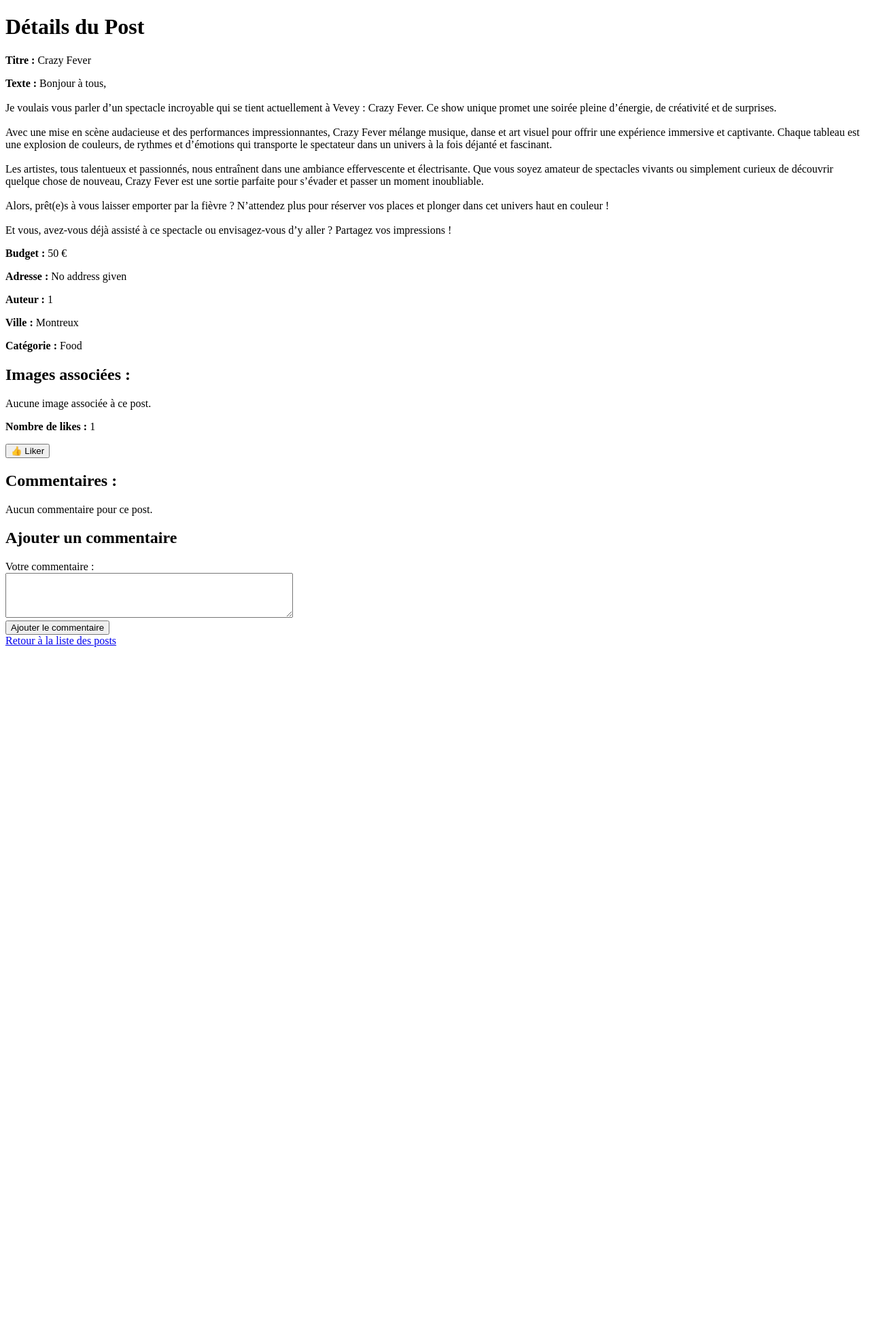
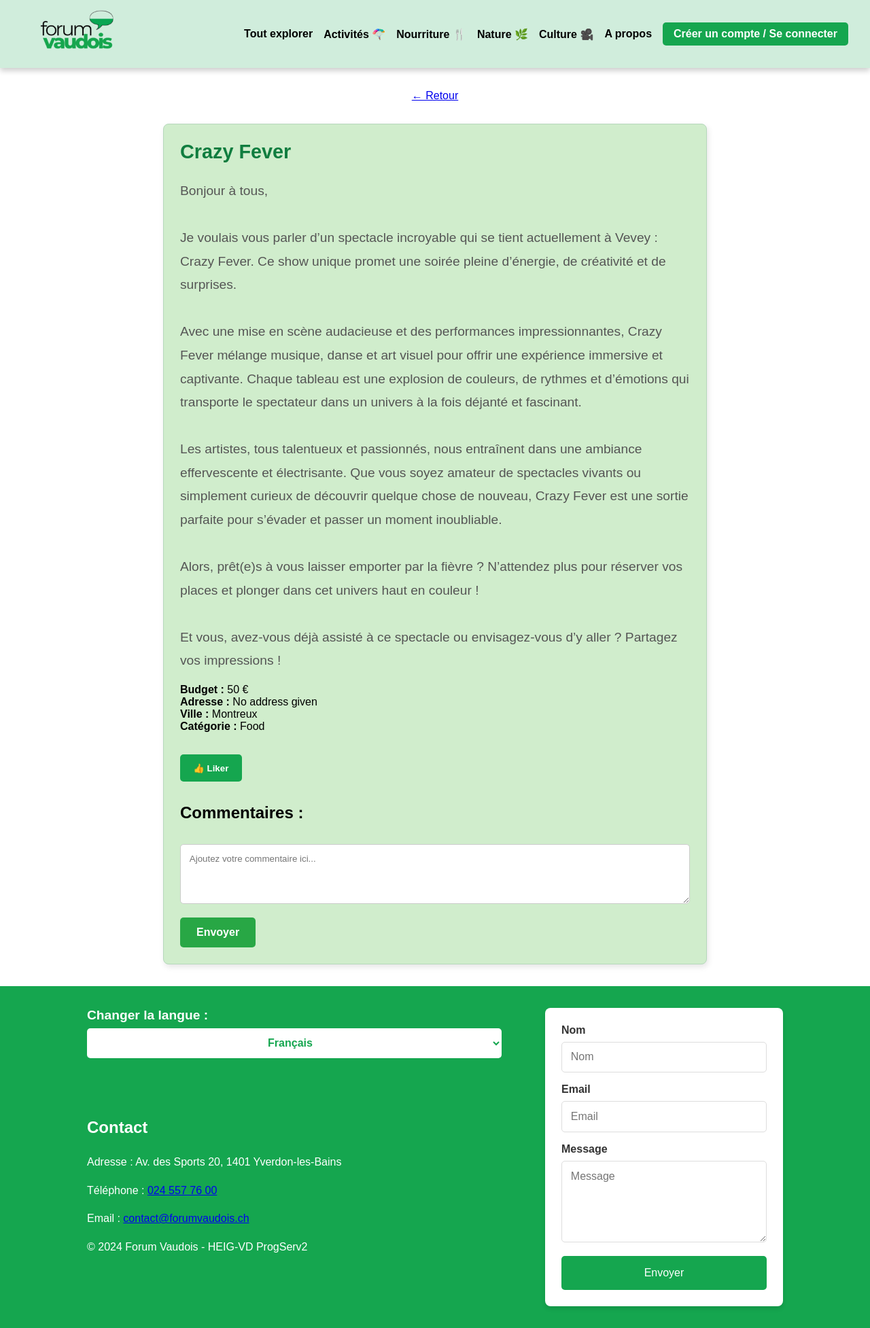
Before and after one commit to AgatheMakumbi/forumVaudois, a PHP site: page /ForumVaudois/pages/postDetails.php?id_post=1 in a window 1280 px wide. Shown: the whole page at 68% size. Before the commit the page ends 952 px from the top, so only its background shows below. Run offline with PHP 8.4, Linux system fonts and the light colour scheme; data comes from the database, SQL or seed files in the repository; both versions use the stored data as it was after the commit.

Commit message:
design de la page detailPost

```diff
--- a/assets/css/style.css
+++ b/assets/css/style.css
@@ -690,7 +690,7 @@ body {
 }
 
 .post-card {
-    background-color: #dfffe5;
+    background-color: #D0EDDC;
     border: 1px solid #b5d8bb;
     border-radius: 8px;
     width: 90%;
@@ -953,6 +953,134 @@ body {
     background-color: #0b5f2b;
 }
 
+
+/* ==========================
+   STYLES POUR POST DETAIL
+========================== */
+.main-content-post-detail {
+    display: flex;
+    flex-direction: column;
+    align-items: center;
+    gap: 2rem;
+    padding: 2rem;
+}
+
+.post-detail-container {
+    background-color: #d0edcc;
+    border: 1px solid #b5d8bb;
+    border-radius: 8px;
+    width: 90%;
+    max-width: 800px;
+    padding: 1.5rem;
+    box-shadow: 2px 4px 8px rgba(0, 0, 0, 0.1);
+}
+
+.post-header {
+    display: flex;
+    align-items: center;
+    gap: 1rem;
+    margin-bottom: 1rem;
+}
+
+.post-avatar {
+    width: 60px;
+    height: 60px;
+    border-radius: 50%;
+    border: 2px solid #28a745;
+}
+
+.post-title {
+    font-size: 1.8rem;
+    font-weight: bold;
+    color: #107d3f;
+    margin-bottom: 0.5rem;
+}
+
+.post-description {
+    font-size: 1.2rem;
+    color: #555;
+    margin-bottom: 1rem;
+    line-height: 1.8;
+}
+
+.media-container {
+    display: flex;
+    gap: 1rem;
+    flex-wrap: wrap;
+    margin-top: 1rem;
+}
+
+.post-media {
+    width: 100%;
+    max-width: 300px;
+    border-radius: 8px;
+    box-shadow: 0 2px 4px rgba(0, 0, 0, 0.1);
+}
+
+.comment-section {
+    margin-top: 2rem;
+}
+
+.comment-list {
+    list-style: none;
+    padding: 0;
+    margin: 0;
+}
+
+.comment-item {
+    background-color: #f5f5f5;
+    border-radius: 8px;
+    padding: 1rem;
+    margin-bottom: 1rem;
+    box-shadow: 0 2px 4px rgba(0, 0, 0, 0.1);
+}
+
+.add-comment-form {
+    margin-top: 2rem;
+}
+
+.add-comment-form textarea {
+    width: 100%;
+    padding: 0.8rem;
+    border-radius: 5px;
+    border: 1px solid #ccc;
+    resize: vertical;
+    margin-bottom: 1rem;
+}
+
+.submit-comment-button {
+    background-color: #28a745;
+    color: #fff;
+    padding: 0.8rem 1.5rem;
+    border: none;
+    border-radius: 5px;
+    cursor: pointer;
+    font-size: 1rem;
+    font-weight: bold;
+    transition: background-color 0.3s ease;
+}
+
+.submit-comment-button:hover {
+    background-color: #218838;
+}
+
+.like-button {
+    background-color: #15a64f;
+    color: #fff;
+    padding: 0.8rem 1.2rem;
+    border: none;
+    border-radius: 5px;
+    cursor: pointer;
+    font-weight: bold;
+    margin-top: 1rem;
+    transition: background-color 0.3s ease;
+}
+
+.like-button:hover {
+    background-color: #107d3f;
+}
+
+
 /* ==========================
    FOOTER
 ========================== */
--- a/pages/postDetails.php
+++ b/pages/postDetails.php
@@ -1,117 +1,144 @@
 <?php
+
+/**
+ * Fichier de détail du post.
+ * Ce fichier récupère les informations détaillées d'un post,
+ * y compris les médias associés, les likes et les commentaires.
+ */
+
 require_once '../vendor/autoload.php';
 
 use M521\ForumVaudois\CRUDManager\DbManagerCRUD;
-use M521\ForumVaudois\Entity\User;
-use M521\ForumVaudois\Entity\Personne;
-use M521\ForumVaudois\Entity\Post;
 use M521\ForumVaudois\Entity\City;
 use M521\ForumVaudois\Entity\Category;
-use M521\ForumVaudois\Entity\Like;
-use M521\ForumVaudois\Entity\Comment;
 
+// Activation de l'affichage des erreurs pour le débogage
 ini_set('display_errors', 1);
 ini_set('display_startup_errors', 1);
 error_reporting(E_ALL);
+
+// Démarrage de la session utilisateur
 session_start();
 
-// Vérifier si un identifiant est fourni dans l'URL
+// Vérification que l'identifiant du post est fourni dans l'URL
 if (!isset($_GET['id_post']) || empty($_GET['id_post'])) {
     echo "Identifiant du post non fourni.";
     exit;
 }
 
-$idPost = (int)$_GET['id_post']; // Récupérer et sécuriser l'identifiant
+// Récupération sécurisée de l'identifiant du post
+$idPost = (int)$_GET['id_post'];
 
-// Initialiser la connexion à la base de données et la classe DbManagerCRUD
 try {
+    /**
+     * @var DbManagerCRUD $dbManager Instance pour gérer la base de données
+     */
     $dbManager = new DbManagerCRUD();
-    $post = $dbManager->getPostById($idPost); // Fonction à créer dans DbManagerCRUD
+
+    /**
+     * @var Post|null $post Récupère le post par son identifiant
+     */
+    $post = $dbManager->getPostById($idPost);
+
+    /**
+     * @var array $medias Liste des médias associés au post
+     */
     $medias = $dbManager->getMediasByPostId($idPost);
+
+    /**
+     * @var array $likes Liste des likes associés au post
+     */
     $likes = $dbManager->getLikesById($idPost);
+
+    /**
+     * @var array $comments Liste des commentaires associés au post
+     */
     $comments = $dbManager->getCommentsById($idPost);
-
 } catch (Exception $e) {
+    // Gestion des erreurs de récupération des données
     echo "Erreur lors de la récupération du post : " . $e->getMessage();
     exit;
 }
 
-// Vérifier si le post existe
+// Vérification que le post existe
 if (!$post) {
     echo "Post introuvable.";
     exit;
 }
 
 ?>
-
 <!DOCTYPE html>
 <html lang="fr">
+
 <head>
     <meta charset="UTF-8">
     <meta name="viewport" content="width=device-width, initial-scale=1.0">
+    <link rel="stylesheet" href="../assets/css/style.css?v=<?= time(); ?>">
     <title>Détails du Post</title>
 </head>
+
 <body>
-    <h1>Détails du Post</h1>
-    <p><strong>Titre :</strong> <?= htmlspecialchars($post->getTitle()) ?></p>
-    <p><strong>Texte :</strong> <?= nl2br(htmlspecialchars($post->getText())) ?></p>
+    <!-- Inclusion du header -->
+    <?php include __DIR__ . '/../components/header.php'; ?>
+
+    <main class="main-content-post-detail">
+    <!-- Ligne de retour -->
+    <a href="../index.php" class="return-link">
+        ← Retour
+    </a>
+
+    <!-- Conteneur principal -->
+    <div class="post-detail-container">
+        <!-- En-tête du post -->
+        <div class="post-header">
+            <h1 class="post-title"><?= htmlspecialchars($post->getTitle()) ?></h1>
+        </div>
+
+        <!-- Description du post -->
+        <p class="post-description"><?= nl2br(htmlspecialchars($post->getText())) ?></p>
+
+        <!-- Détails additionnels -->
         <p><strong>Budget :</strong> <?= htmlspecialchars($post->getBudget()) ?> €</p>
         <p><strong>Adresse :</strong> <?= htmlspecialchars($post->getAddress()) ?></p>
-    <p><strong>Auteur :</strong> <?= htmlspecialchars($post->getAuthor()) ?></p>
         <p><strong>Ville :</strong> <?= htmlspecialchars(City::getCityById($post->getCity())->getCityName()) ?></p>
         <p><strong>Catégorie :</strong> <?= htmlspecialchars(Category::getCategoryById($post->getCategory())->getCategoryName()) ?></p>
 
-    <!-- Affichage des images -->
-    <h2>Images associées :</h2>
-    <?php if (!empty($medias)): ?>
-        <div>
+        <!-- Médias associés -->
+        <div class="media-container">
             <?php foreach ($medias as $media): ?>
-                <?php
-                    // Récupération du chemin du fichier
-                    $filePath = htmlspecialchars($media->getFilePath());
-                ?>
-                <img src="../uploads/<?= $filePath ?>" alt="Image associée au post" style="max-width: 300px; max-height: 300px; margin: 10px;">
+                <img src="../uploads/<?= htmlspecialchars($media->getFilePath()) ?>" alt="Image du post" class="post-media">
             <?php endforeach; ?>
         </div>
-    <?php else: ?>
-        <p>Aucune image associée à ce post.</p>
-    <?php endif; ?>
-
-    <!-- Affichage du nombre de likes -->
-    <p><strong>Nombre de likes :</strong> <?= count($likes) ?></p>
 
         <!-- Bouton pour liker -->
         <form method="post" action="likePost.php">
             <input type="hidden" name="id_post" value="<?= $idPost ?>">
-        <button type="submit">👍 Liker</button>
+            <button type="submit" class="like-button">👍 Liker</button>
         </form>
 
-    <!-- Affichage des commentaires -->
+        <!-- Section des commentaires -->
+        <div class="comment-section">
             <h2>Commentaires :</h2>
-    <?php if (!empty($comments)): ?>
-        <ul>
+            <ul class="comment-list">
                 <?php foreach ($comments as $comment): ?>
-                <li>
+                    <li class="comment-item">
                         <p><strong>Auteur :</strong> <?= htmlspecialchars($comment->getAuthor()) ?></p>
-                    <p><strong>Commentaire :</strong> <?= nl2br(htmlspecialchars($comment->getText())) ?></p>
-                    <p><strong>Publié le :</strong> <?= htmlspecialchars($comment->getCreatedAt()->format('d/m/Y H:i:s')) ?></p>
-                    <hr>
+                        <p><?= nl2br(htmlspecialchars($comment->getText())) ?></p>
                     </li>
                 <?php endforeach; ?>
             </ul>
-    <?php else: ?>
-        <p>Aucun commentaire pour ce post.</p>
-    <?php endif; ?>
 
             <!-- Formulaire pour ajouter un commentaire -->
-    <h2>Ajouter un commentaire</h2>
-    <form method="post" action="addComment.php">
-        <input type="hidden" name="id_post" value="<?= $idPost ?>">
-        <label for="comment">Votre commentaire :</label><br>
-        <textarea id="comment" name="comment" rows="4" cols="50" required></textarea><br>
-        <button type="submit">Ajouter le commentaire</button>
+            <form method="post" action="addComment.php" class="add-comment-form">
+                <textarea name="comment" rows="4" placeholder="Ajoutez votre commentaire ici..." required></textarea>
+                <button type="submit" class="submit-comment-button">Envoyer</button>
             </form>
+        </div>
+    </div>
+</main>
 
-    <a href="../index.php">Retour à la liste des posts</a>
+    <!-- Inclusion du footer -->
+    <?php include '../components/footer.php' ?>
 </body>
+
 </html>
```
Also changed, not shown: db/forumvaudois.db, uploads/DALL·E 2025-01-03 15.10.03 - A beautiful artistic exhibition at the Fondation de l'Hermitage in Lausanne, featuring a historic building surrounded by lush green gardens and art sc.webp (added). Lines whose indentation alone changed are shown as unchanged.
